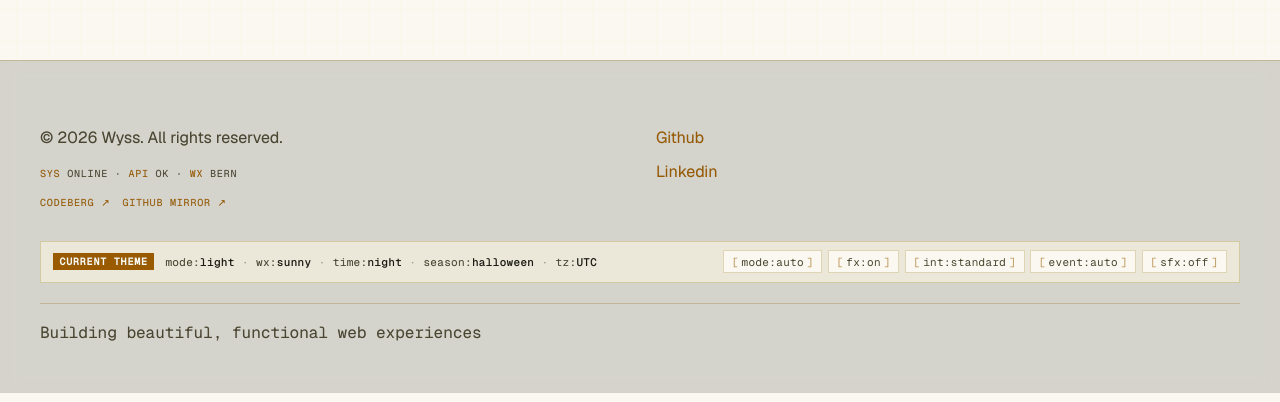
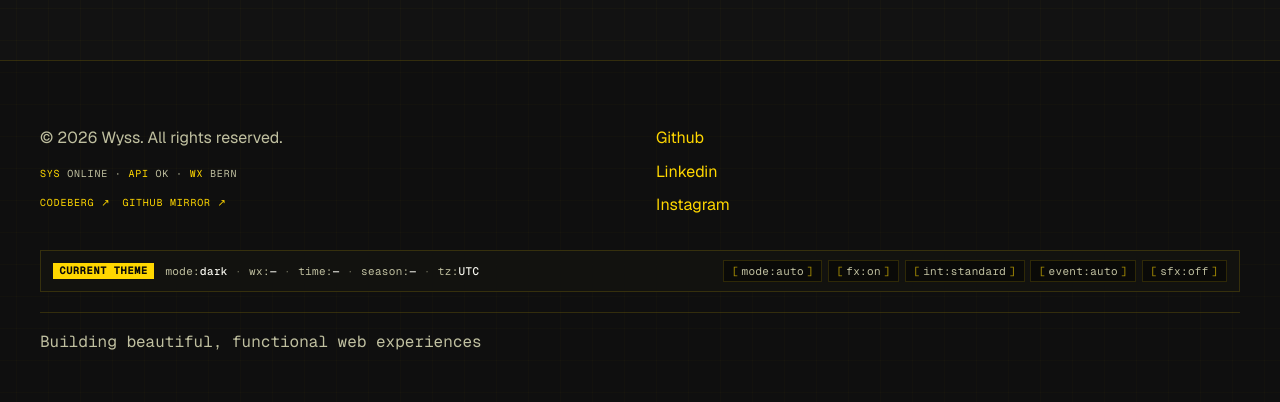
Before and after one commit to emanuel-wyss/wyss-portofolio, a React (Vite) app: page /about in a window 1280 px wide. Shown: the part 1240-1642 px from the top of the page. Built offline with nearby package versions, Linux system fonts and the light colour scheme; no server answers.

Commit message:
feat(ui): add Instagram to default and CMS social links

```diff
--- a/src/components/site/SiteFooter.tsx
+++ b/src/components/site/SiteFooter.tsx
@@ -41,6 +41,7 @@ const DEFAULT_CONFIG: FooterConfig = {
   social_links: [
     { platform: 'github', url: 'https://github.com/emanuel-wyss' },
     { platform: 'linkedin', url: 'https://www.linkedin.com/in/emanuel-wyss/' },
+    { platform: 'instagram', url: 'https://www.instagram.com/maenu_wyss' },
   ],
 };
 
--- a/src/routes/about.tsx
+++ b/src/routes/about.tsx
@@ -149,4 +149,5 @@ function AboutPage() {
 const DEFAULT_SOCIALS = [
   { platform: 'github', url: 'https://github.com/emanuel-wyss' },
   { platform: 'linkedin', url: 'https://www.linkedin.com/in/emanuel-wyss/' },
+  { platform: 'instagram', url: 'https://www.instagram.com/maenu_wyss' },
 ];
```
